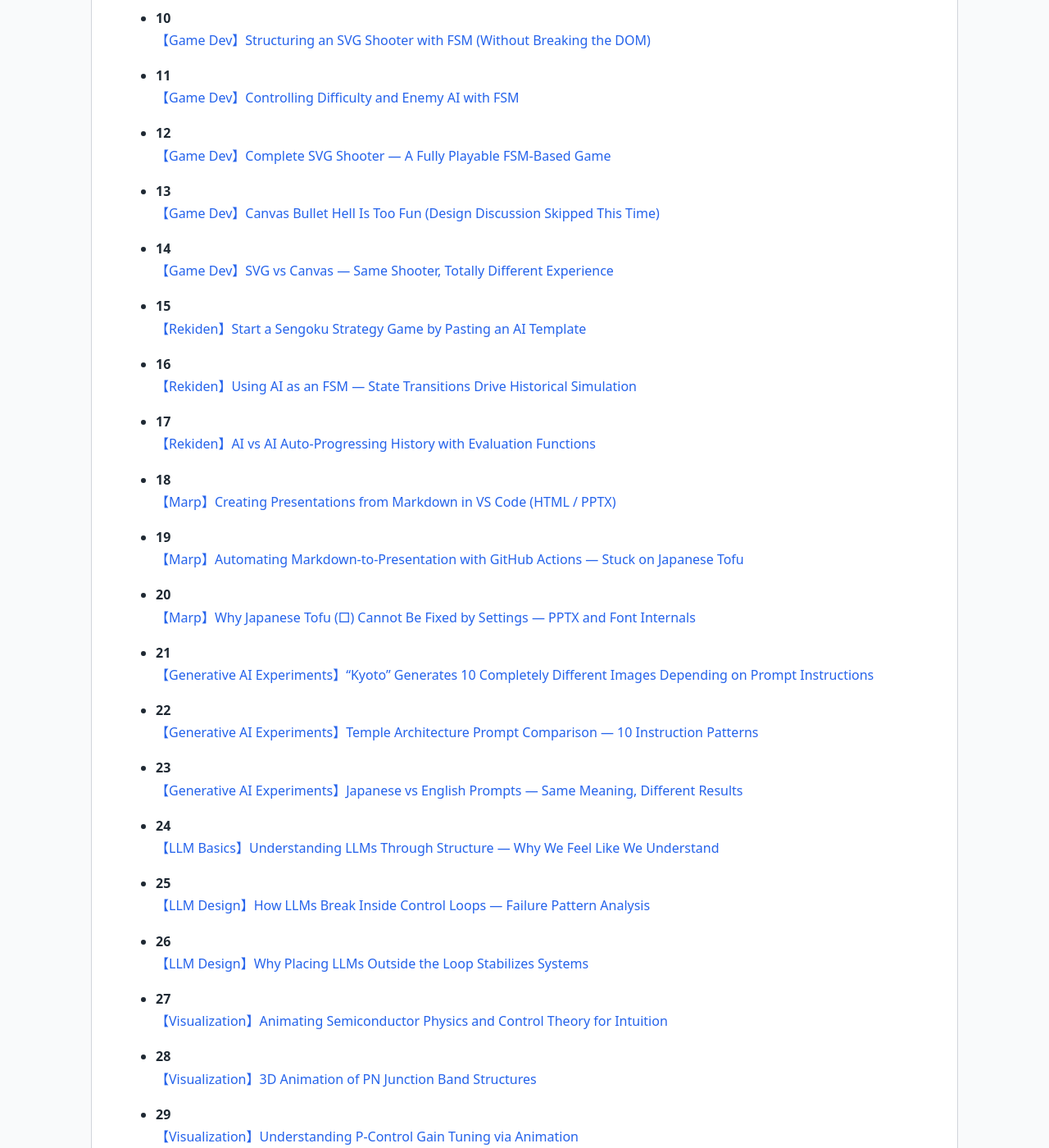
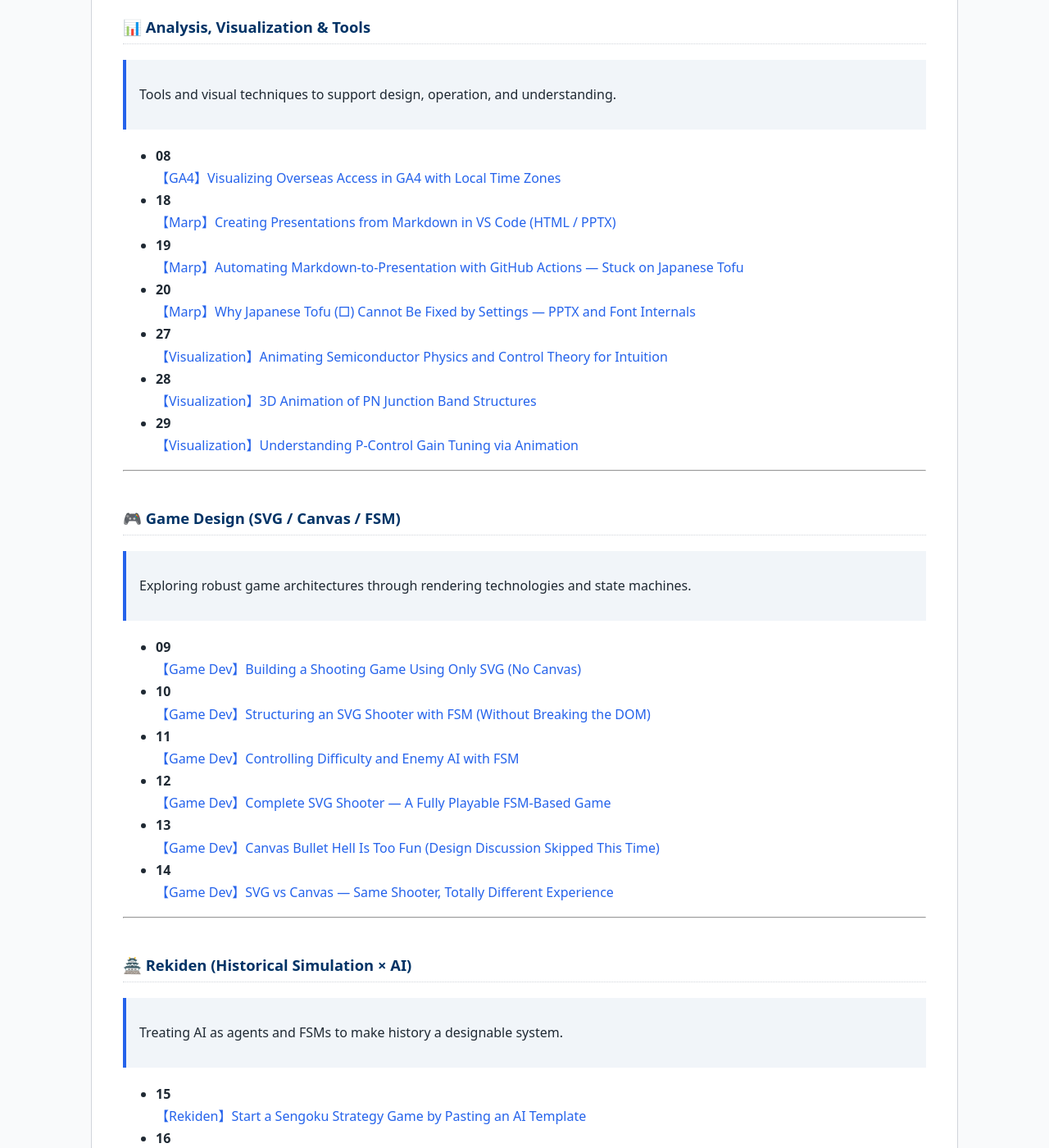
Before and after one commit to Samizo-AITL/qiita-articles, a Jekyll site: the page built from en/index.md, in a window 1280 px wide and 1400 px high, scrolled down 2663 px. Shown: the whole window at 82% size. Built offline with Jekyll 4.4.1, drawn with Linux system fonts in a browser that asks for light colours; some of the changed text lies outside the part shown.

Commit message:
Update index.md

```diff
--- a/en/index.md
+++ b/en/index.md
@@ -74,140 +74,138 @@
 
 ## 📚 Articles
 
+---
+
+### 🛠 Mechanical Design × Full Code Design
+> Escaping GUI-centric workflows and treating design as code, structure, and versioned assets.
+
 - **01**
   [【Mechanical Design】From GUI CAD to Code-Based Design](https://samizo-aitl.github.io/qiita-articles/articles/en/01_gui-cad-to-code.html)
-
 - **02**
   [【Mechanical Design】What Is FreeCAD? — The Roles of GUI and Code](https://samizo-aitl.github.io/qiita-articles/articles/en/02_what-is-freecad.html)
-
 - **03**
   [【Mechanical Design】Using FreeCAD as a Code-Driven Design Tool](https://samizo-aitl.github.io/qiita-articles/articles/en/03_freecad_code_design.html)
-
 - **04**
   [【Mechanical Design】Practical Examples of Code-Based Part Design](https://samizo-aitl.github.io/qiita-articles/articles/en/04_part_design_with_code.html)
-
 - **05**
   [【Mechanical Design】Reviewing CAD Designs with Git Diff](https://samizo-aitl.github.io/qiita-articles/articles/en/05_git_diff_code_design.html)
-
 - **06**
   [【Mechanical Design】FreeCAD Geometric Model Showcase](https://samizo-aitl.github.io/qiita-articles/articles/en/06_geometric_showcase_freecad.html)
-
 - **07**
   [【Mechanical Design】FreeCAD, LaTeX, and Klayout Are the Same — The Common Structure of Full-Code Design](https://samizo-aitl.github.io/qiita-articles/articles/en/07_full_code_mechanical_design_scope.html)
 
+---
+
+### 📊 Analysis, Visualization & Tools
+> Tools and visual techniques to support design, operation, and understanding.
+
 - **08**
   [【GA4】Visualizing Overseas Access in GA4 with Local Time Zones](https://samizo-aitl.github.io/qiita-articles/articles/en/08_ga4_world_clock.html)
+- **18**
+  [【Marp】Creating Presentations from Markdown in VS Code (HTML / PPTX)](https://samizo-aitl.github.io/qiita-articles/articles/en/18_vscode_md_to_html_pptx_marp.html)
+- **19**
+  [【Marp】Automating Markdown-to-Presentation with GitHub Actions — Stuck on Japanese Tofu](https://samizo-aitl.github.io/qiita-articles/articles/en/19_marp_github_actions_japanese_tofu.html)
+- **20**
+  [【Marp】Why Japanese Tofu (□) Cannot Be Fixed by Settings — PPTX and Font Internals](https://samizo-aitl.github.io/qiita-articles/articles/en/20_marp_japanese_tofu_not_fixable_by_settings.html)
+- **27**
+  [【Visualization】Animating Semiconductor Physics and Control Theory for Intuition](https://samizo-aitl.github.io/qiita-articles/articles/en/27_gif_animation_visualization_intro.html)
+- **28**
+  [【Visualization】3D Animation of PN Junction Band Structures](https://samizo-aitl.github.io/qiita-articles/articles/en/28_gif_anim_pn_junction_band.html)
+- **29**
+  [【Visualization】Understanding P-Control Gain Tuning via Animation](https://samizo-aitl.github.io/qiita-articles/articles/en/29_gif_anim_p_control.html)
+
+---
+
+### 🎮 Game Design (SVG / Canvas / FSM)
+> Exploring robust game architectures through rendering technologies and state machines.
 
 - **09**
   [【Game Dev】Building a Shooting Game Using Only SVG (No Canvas)](https://samizo-aitl.github.io/qiita-articles/articles/en/09_svg_shooter_with_dom.html)
-
 - **10**
   [【Game Dev】Structuring an SVG Shooter with FSM (Without Breaking the DOM)](https://samizo-aitl.github.io/qiita-articles/articles/en/10_svg_shooter_with_fsm.html)
-
 - **11**
   [【Game Dev】Controlling Difficulty and Enemy AI with FSM](https://samizo-aitl.github.io/qiita-articles/articles/en/11_svg_shooter_fsm_difficulty_ai.html)
-
 - **12**
   [【Game Dev】Complete SVG Shooter — A Fully Playable FSM-Based Game](https://samizo-aitl.github.io/qiita-articles/articles/en/12_svg_shooter_complete_game.html)
-
 - **13**
   [【Game Dev】Canvas Bullet Hell Is Too Fun (Design Discussion Skipped This Time)](https://samizo-aitl.github.io/qiita-articles/articles/en/13_canvas_shooter_qiita.html)
-
 - **14**
   [【Game Dev】SVG vs Canvas — Same Shooter, Totally Different Experience](https://samizo-aitl.github.io/qiita-articles/articles/en/14_svg_vs_canvas_same_game.html)
 
+---
+
+### 🏯 Rekiden (Historical Simulation × AI)
+> Treating AI as agents and FSMs to make history a designable system.
+
 - **15**
   [【Rekiden】Start a Sengoku Strategy Game by Pasting an AI Template](https://samizo-aitl.github.io/qiita-articles/articles/en/15_ai_template_rekiden_kawanakajima.html)
-
 - **16**
   [【Rekiden】Using AI as an FSM — State Transitions Drive Historical Simulation](https://samizo-aitl.github.io/qiita-articles/articles/en/16_ai_game_fsm_design_rekiden.html)
-
 - **17**
   [【Rekiden】AI vs AI Auto-Progressing History with Evaluation Functions](https://samizo-aitl.github.io/qiita-articles/articles/en/17_ai_vs_ai_auto_history_rekiden.html)
 
-- **18**
-  [【Marp】Creating Presentations from Markdown in VS Code (HTML / PPTX)](https://samizo-aitl.github.io/qiita-articles/articles/en/18_vscode_md_to_html_pptx_marp.html)
+---
 
-- **19**
-  [【Marp】Automating Markdown-to-Presentation with GitHub Actions — Stuck on Japanese Tofu](https://samizo-aitl.github.io/qiita-articles/articles/en/19_marp_github_actions_japanese_tofu.html)
-
-- **20**
-  [【Marp】Why Japanese Tofu (□) Cannot Be Fixed by Settings — PPTX and Font Internals](https://samizo-aitl.github.io/qiita-articles/articles/en/20_marp_japanese_tofu_not_fixable_by_settings.html)
+### 🧪 Generative AI Experiments & Comparisons
+> Examining how prompts, language, and instructions shape generative outcomes.
 
 - **21**
   [【Generative AI Experiments】“Kyoto” Generates 10 Completely Different Images Depending on Prompt Instructions](https://samizo-aitl.github.io/qiita-articles/articles/en/21_image-generation_kyoto_10patterns.html)
-
 - **22**
   [【Generative AI Experiments】Temple Architecture Prompt Comparison — 10 Instruction Patterns](https://samizo-aitl.github.io/qiita-articles/articles/en/22_image-generation_temple-architecture_10patterns.html)
-
 - **23**
   [【Generative AI Experiments】Japanese vs English Prompts — Same Meaning, Different Results](https://samizo-aitl.github.io/qiita-articles/articles/en/23_image-generation_japanese-vs-english_prompt.html)
 
-- **24**
-  [【LLM Basics】Understanding LLMs Through Structure — Why We Feel Like We Understand](https://samizo-aitl.github.io/qiita-articles/articles/en/24_llm_structure_overview.html)
+---
 
-- **25**
-  [【LLM Design】How LLMs Break Inside Control Loops — Failure Pattern Analysis](https://samizo-aitl.github.io/qiita-articles/articles/en/25_llm_in_control_loop_breaks.html)
+### 🧠 LLM / AI Design (Control, Audio & Physical AI)
+> Treating LLMs not as “smart boxes” but as components within controllable system architectures.
 
-- **26**
-  [【LLM Design】Why Placing LLMs Outside the Loop Stabilizes Systems](https://samizo-aitl.github.io/qiita-articles/articles/en/26_llm_outer_layer_stability.html)
-
-- **27**
-  [【Visualization】Animating Semiconductor Physics and Control Theory for Intuition](https://samizo-aitl.github.io/qiita-articles/articles/en/27_gif_animation_visualization_intro.html)
-
-- **28**
-  [【Visualization】3D Animation of PN Junction Band Structures](https://samizo-aitl.github.io/qiita-articles/articles/en/28_gif_anim_pn_junction_band.html)
-
-- **29**
-  [【Visualization】Understanding P-Control Gain Tuning via Animation](https://samizo-aitl.github.io/qiita-articles/articles/en/29_gif_anim_p_control.html)
-
+#### 🎙 Audio AI Design
 - **30**
   [【Audio AI Design】Why Voice AI Breaks Easily — Structural Failure of Direct LLM Connections](https://samizo-aitl.github.io/qiita-articles/articles/en/30_audio_ai_breaks_by_design.html)
-
 - **31**
   [【Audio AI Design】Decomposing Voice AI with FSM — Speaking, Silence, and Interrupts](https://samizo-aitl.github.io/qiita-articles/articles/en/31_audio_ai_fsm_decomposition.html)
-
 - **32**
   [【Audio AI Design】Connecting Minimal Audio to FSM — The First Unbreakable Utterance](https://samizo-aitl.github.io/qiita-articles/articles/en/32_audio_ai_minimal_speaking.html)
-
 - **33**
   [【Audio AI Design】Interruptions Break Voice AI — What Happens When Humans Talk Mid-Speech](https://samizo-aitl.github.io/qiita-articles/articles/en/33_audio_ai_interrupt_handling.html)
-
 - **34**
   [【Audio AI Design】Safely Connecting LLMs — Why They Belong Only in the Thinking State](https://samizo-aitl.github.io/qiita-articles/articles/en/34_audio_ai_llm_safe_connection.html)
 
+#### 🤖 Physical AI Design (PID × FSM × LLM)
 - **35**
   [【Physical AI Design】🤖⚙️ What Is Physical AI? — Why AI Breaks in the Real World](https://samizo-aitl.github.io/qiita-articles/articles/en/35_physical_ai_definition.html)
-
 - **36**
   [【Physical AI Design】💥 Why Direct LLM Connections Fail — Latency, Non-Determinism, Loss of Control](https://samizo-aitl.github.io/qiita-articles/articles/en/36_llm_direct_connection_failure.html)
-
 - **37**
   [【Physical AI Design】🏗️ Building Unbreakable Systems — PID × FSM × LLM Architecture](https://samizo-aitl.github.io/qiita-articles/articles/en/37_physical_ai_three_layer_architecture.html)
-
 - **38**
   [【Physical AI Design】🧪 Does AITL Really Work? — Side-by-Side PID vs AITL Demo](https://samizo-aitl.github.io/qiita-articles/articles/en/38_aitl_demo_pid_vs_fsm.html)
 
+---
+
+### 🌏 Physics Worldview & Scale Intuition
+> Rebuilding intuition by aligning physical quantities across extreme scales.
+
 - **39**
   [【Physics Worldview】🌌 Distance and Time — From Ångström to Light-Years](https://samizo-aitl.github.io/qiita-articles/articles/en/39_physics_scale_distance_time.html)
-
 - **40**
   [【Physics Worldview】⚡ Resistance and Current — nA, A, and kA Are Not the Same](https://samizo-aitl.github.io/qiita-articles/articles/en/40_physics_scale_resistance_current.html)
-
 - **41**
   [【Physics Worldview】🔥 Heat and Energy — From fJ to Stars](https://samizo-aitl.github.io/qiita-articles/articles/en/41_physics_scale_heat_energy.html)
 
+---
+
+### 🚁 Real-World Case Studies & Specifications (900 Series)
+> Fixing differentiation, constraints, and V–I budgets in real engineering projects.
+
 - **901**
-  [【SkyEdge Power Line & Transmission Tower Inspection Drone】 Locking Differentiation Through Fixed Specifications](https://samizo-aitl.github.io/qiita-articles/articles/en/901_skyedge_powerline_inspection_spec.html)
-
+  [【SkyEdge Power Line & Transmission Tower Inspection Drone】Locking Differentiation Through Fixed Specifications](https://samizo-aitl.github.io/qiita-articles/articles/en/901_skyedge_powerline_inspection_spec.html)
 - **902**
-  [【SkyEdge Power Line & Transmission Tower Inspection Drone】 Defining the Per-Flight V–I Budget](https://samizo-aitl.github.io/qiita-articles/articles/en/902_skyedge_powerline_vi_budget.html)
-
+  [【SkyEdge Power Line & Transmission Tower Inspection Drone】Defining the Per-Flight V–I Budget](https://samizo-aitl.github.io/qiita-articles/articles/en/902_skyedge_powerline_vi_budget.html)
 - **903**
-  [【SkyEdge Power Line & Transmission Tower Inspection Drone】 Trade-offs Among CMOS Sensor, Lens, and Shooting Distance](https://samizo-aitl.github.io/qiita-articles/articles/en/903_skyedge_cmos_lens_distance_tradeoff.html)
-
-（Add subsequent entries in numerical order as needed）
-
+  [【SkyEdge Power Line & Transmission Tower Inspection Drone】Trade-offs Among CMOS Sensor, Lens, and Shooting Distance](https://samizo-aitl.github.io/qiita-articles/articles/en/903_skyedge_cmos_lens_distance_tradeoff.html)
 
 ---
 
```
